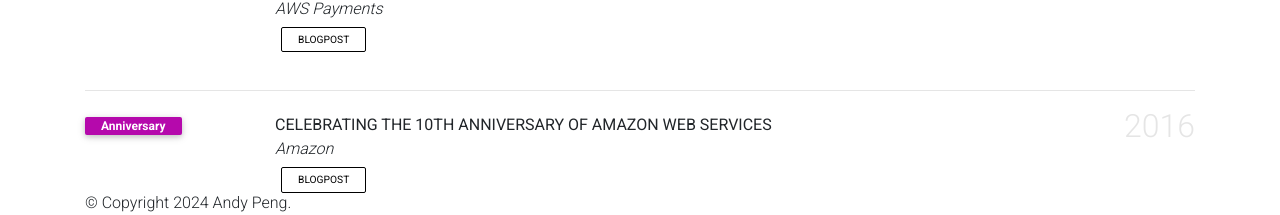
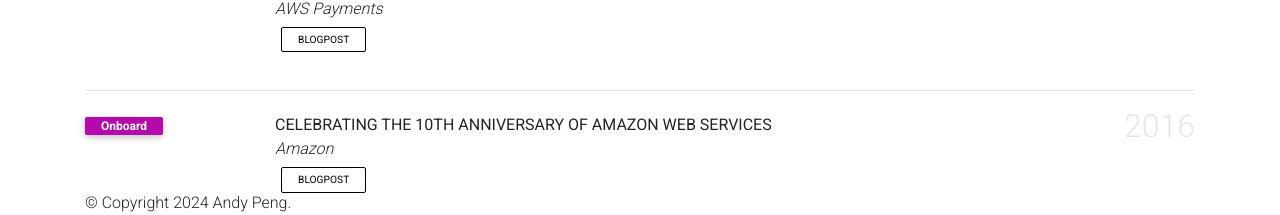
Before and after one commit to gfw001/gfw001.github.io, a Jekyll site: the page products.html, which Jekyll copies as it is, in a window 1280 px wide and 900 px high, scrolled down 2135 px. Shown: the part 685-900 px from the top of the window. Built offline with Jekyll 4.4.1, drawn with Linux system fonts in a browser that asks for light colours; comment, search, counter and statistics services are not loaded; a style sheet for code colours, icons or effects is not loaded.

Commit message:
Update products.html

```diff
--- a/products.html
+++ b/products.html
@@ -505,7 +505,7 @@
       <ol class="bibliography">
          <li>
             <div class="row">
-               <div class="col-sm-2 abbr"><abbr class="badge">Anniversary</abbr></div>
+               <div class="col-sm-2 abbr"><abbr class="badge">Onboard</abbr></div>
                <div id="mao2023agent" class="col-sm-8">
                   <div class="title">CELEBRATING THE 10TH ANNIVERSARY OF AMAZON WEB SERVICES</div>
                   <div class="periodical"> <em>Amazon</em> </div>
```
